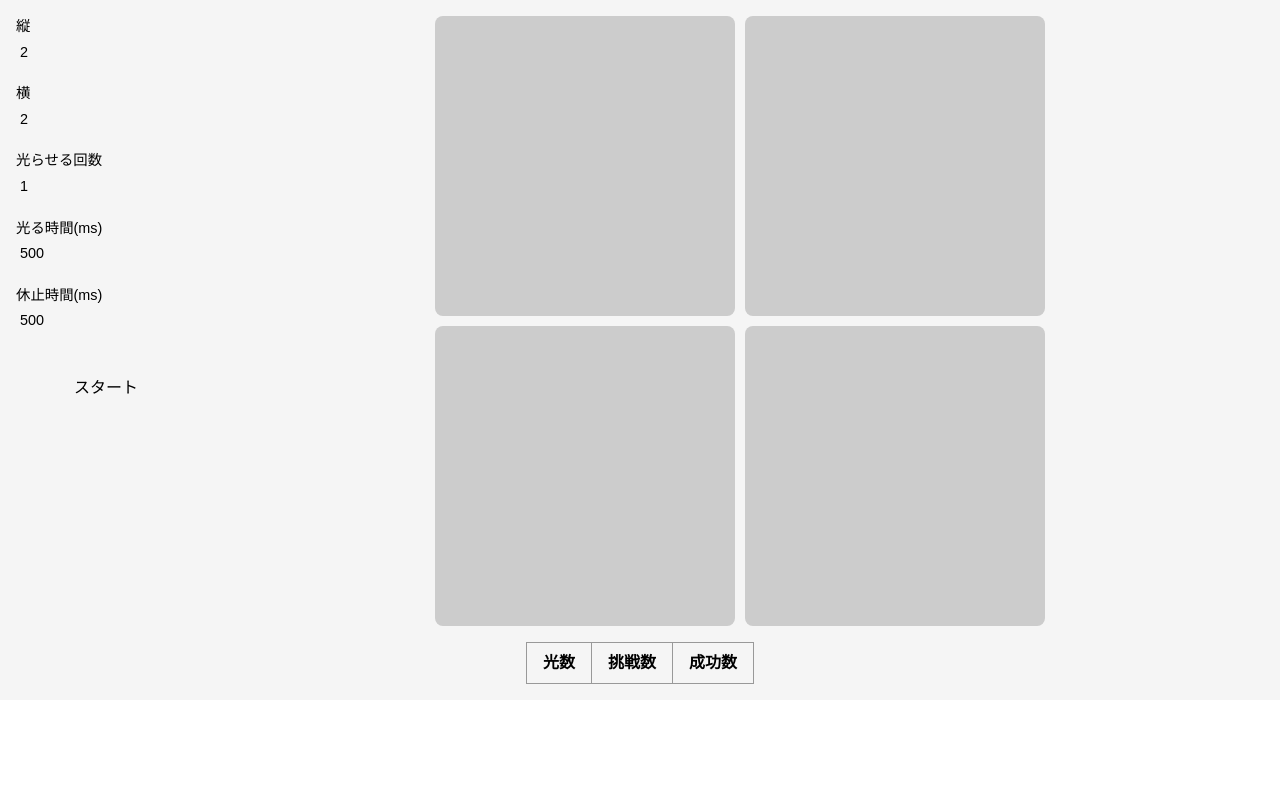
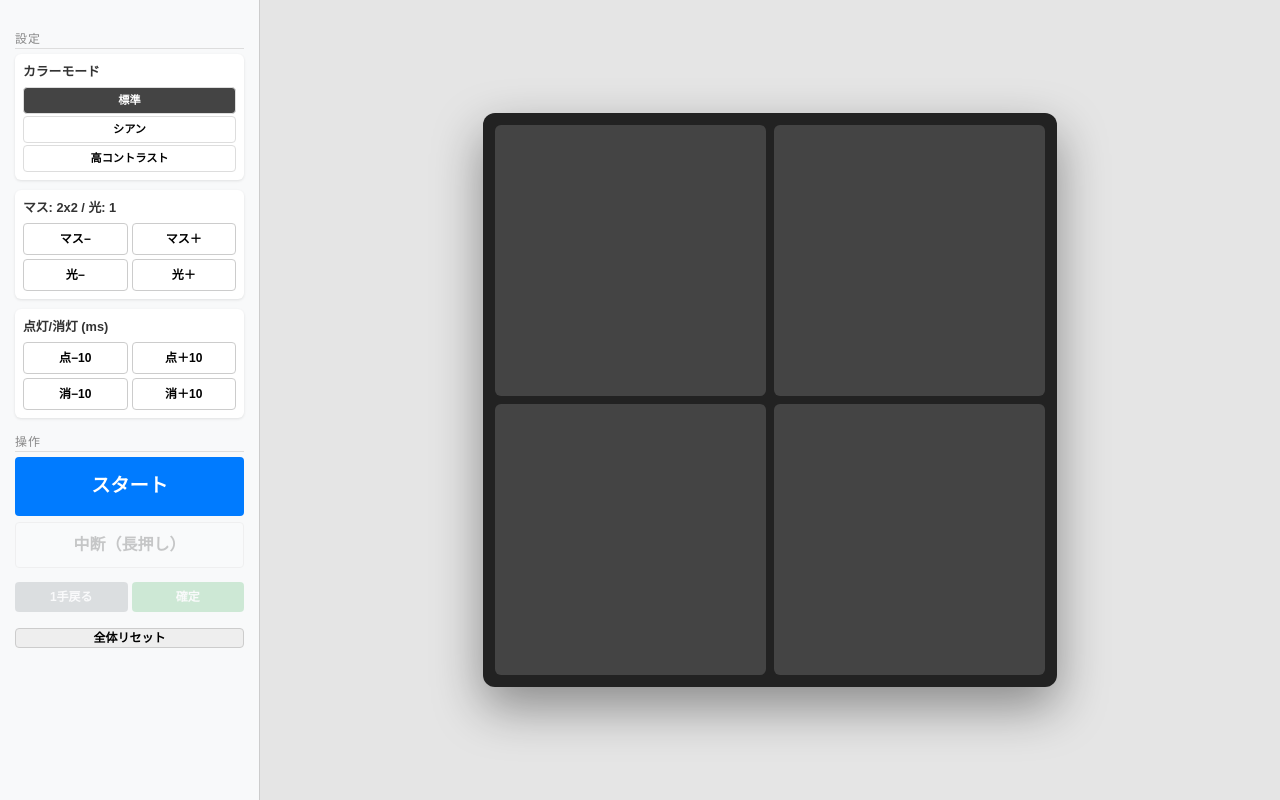
Before and after one commit to yangxiangyangxiang468-tech/medical_app, a SvelteKit app: page / in a window 1280 px wide. Built offline with nearby package versions, Linux system fonts and the light colour scheme.

Commit message:
update +svelte

```diff
--- a/src/routes/+page.svelte
+++ b/src/routes/+page.svelte
@@ -1,240 +1,281 @@
 <script lang="ts">
-  import { onMount } from 'svelte';
+  const CONTAINER_SIZE = 550; // 少し小さくして画面内に収まりやすく調整
 
-  let rows = 2;
-  let cols = 2;
-  let flashCount = 1;
-  let onTime = 500;
-  let offTime = 500;
+  /* ===== デフォルト ===== */
+  const DEFAULT = { grid: 2, flash: 1, on: 500, off: 500 };
 
-  let cells: number[] = [];
+  /* ===== 設定 ===== */
+  let gridSize = DEFAULT.grid;
+  let flashCount = DEFAULT.flash;
+  let onTime = DEFAULT.on;
+  let offTime = DEFAULT.off;
+  let colorMode: 'yellow' | 'cyan' | 'high-contrast' = 'yellow';
+
+  /* ===== 状態 ===== */
   let sequence: number[] = [];
-  let userIndex = 0;
+  let userSequence: number[] = [];
   let activeIndex: number | null = null;
   let isPlaying = false;
+  let isLocked = false;
+  let showInputMessage = false;
+  let result: 'success' | 'fail' | null = null;
+  let hasFinished = false;
+  let cancelPlay = false;
 
-  type Result = { challenge: number; success: number };
-  let results: Record<number, Result> = {};
+  let holdTimer: number;
+  let isHolding = false;
 
-  $: {
-    cells = Array.from({ length: rows * cols }, (_, i) => i);
-    results = {};
-  }
+  $: cells = Array.from({ length: gridSize * gridSize }, (_, i) => i);
 
-  let containerWidth = 0;
-  let containerHeight = 0;
+  const sleep = (ms: number) => new Promise<void>(r => setTimeout(r, ms));
 
-  function updateContainerSize() {
-    containerWidth = Math.min(window.innerWidth - 200, 600);
-    containerHeight = Math.min(window.innerHeight - 200, 600);
-  }
-
-  onMount(() => {
-    updateContainerSize();
-    window.addEventListener("resize", updateContainerSize);
-
-    return () => window.removeEventListener("resize", updateContainerSize);
-  });
-
-  $: cellSize = Math.floor(Math.min(containerWidth / cols, containerHeight / rows));
-
-  async function start(): Promise<void> {
-    if (isPlaying) return;
-
-    isPlaying = true;
-    userIndex = 0;
-    sequence = [];
-
-    if (!results[flashCount]) results[flashCount] = { challenge: 0, success: 0 };
-    results[flashCount].challenge++;
+  async function start() {
+    if (isPlaying || isLocked) return;
+    sequence = []; userSequence = []; activeIndex = null; result = null;
+    showInputMessage = false; cancelPlay = false; hasFinished = false;
+    isPlaying = true; isLocked = true;
 
     for (let i = 0; i < flashCount; i++) {
-      sequence.push(Math.floor(Math.random() * cells.length));
+      sequence.push(Math.floor(Math.random() * (gridSize * gridSize)));
     }
 
     for (const idx of sequence) {
+      if (cancelPlay) break;
       activeIndex = idx;
       await sleep(onTime);
       activeIndex = null;
       await sleep(offTime);
     }
-
     isPlaying = false;
-  }
-
-  function clickCell(index: number): void {
-    if (isPlaying || sequence.length === 0) return;
-
-    if (index === sequence[userIndex]) {
-      userIndex++;
-      if (userIndex === sequence.length) {
-        results[flashCount].success++;
-        resetRound();
-      }
-    } else {
-      resetRound();
+    if (!cancelPlay) {
+      showInputMessage = true;
+      setTimeout(() => (showInputMessage = false), 1500);
     }
   }
 
-  function resetRound(): void {
-    sequence = [];
-    userIndex = 0;
+  function startHold() {
+    if (!isLocked) return;
+    isHolding = true;
+    holdTimer = window.setTimeout(() => { executeInterrupt(); isHolding = false; }, 1000);
   }
 
-  function sleep(ms: number): Promise<void> {
-    return new Promise(resolve => setTimeout(resolve, ms));
+  function clearHold() { clearTimeout(holdTimer); isHolding = false; }
+
+  function executeInterrupt() {
+    cancelPlay = true; isPlaying = false; isLocked = false;
+    activeIndex = null; result = null; hasFinished = false;
+  }
+
+  function clickCell(i: number) {
+    if (isPlaying || result || !isLocked) return;
+    if (userSequence.length >= sequence.length) return;
+    userSequence = [...userSequence, i];
+  }
+
+  function confirm() {
+    if (userSequence.length !== sequence.length) return;
+    result = sequence.every((v, i) => v === userSequence[i]) ? 'success' : 'fail';
+    isLocked = false;
+    hasFinished = true;
+  }
+
+  function resetAll() {
+    if (isLocked) return;
+    gridSize = DEFAULT.grid; flashCount = DEFAULT.flash;
+    onTime = DEFAULT.on; offTime = DEFAULT.off;
+    sequence = []; userSequence = []; activeIndex = null; result = null; hasFinished = false;
   }
 </script>
 
-<div class="container">
+<div class="app" data-color-mode={colorMode}>
+  <div class="side-panel">
+    <div class="scroll-area">
+      <div class="group-title">設定</div>
+      <div class="block">
+        <div class="label">カラーモード</div>
+        <div class="color-picker">
+          <button class:active={colorMode === 'yellow'} on:click={() => colorMode = 'yellow'}>標準</button>
+          <button class:active={colorMode === 'cyan'} on:click={() => colorMode = 'cyan'}>シアン</button>
+          <button class:active={colorMode === 'high-contrast'} on:click={() => colorMode = 'high-contrast'}>高コントラスト</button>
+        </div>
+      </div>
 
-  <div class="main-area">
-    <!-- 設定サイドバー -->
-    <div class="sidebar">
-      <div class="controls">
-        <label>縦
-          <input type="number" min="1" max="6" bind:value={rows} />
-        </label>
+      <div class="block">
+        <div class="label">マス: {gridSize}x{gridSize} / 光: {flashCount}</div>
+        <div class="row">
+          <button disabled={isLocked} on:click={() => gridSize = Math.max(2, gridSize - 1)}>マス−</button>
+          <button disabled={isLocked} on:click={() => gridSize = Math.min(5, gridSize + 1)}>マス＋</button>
+        </div>
+        <div class="row mt-xs">
+          <button disabled={isLocked} on:click={() => flashCount = Math.max(1, flashCount - 1)}>光−</button>
+          <button disabled={isLocked} on:click={() => flashCount++}>光＋</button>
+        </div>
+      </div>
 
-        <label>横
-          <input type="number" min="1" max="6" bind:value={cols} />
-        </label>
+      <div class="block">
+        <div class="label">点灯/消灯 (ms)</div>
+        <div class="row">
+          <button disabled={isLocked} on:click={() => onTime = Math.max(10, onTime - 10)}>点−10</button>
+          <button disabled={isLocked} on:click={() => onTime += 10}>点＋10</button>
+        </div>
+        <div class="row mt-xs">
+          <button disabled={isLocked} on:click={() => offTime = Math.max(10, offTime - 10)}>消−10</button>
+          <button disabled={isLocked} on:click={() => offTime += 10}>消＋10</button>
+        </div>
+      </div>
 
-        <label>光らせる回数
-          <input type="number" min="1" bind:value={flashCount} />
-        </label>
+      <div class="group-title">操作</div>
+      <div class="actions">
+        <button class="primary" disabled={isLocked} on:click={start}>スタート</button>
 
-        <label>光る時間(ms)
-  <input type="number" min="100" step="10" bind:value={onTime} />
-</label>
+        <button
+          class="interrupt-btn"
+          class:holding={isHolding}
+          disabled={!isLocked}
+          on:mousedown={startHold}
+          on:mouseup={clearHold}
+          on:mouseleave={clearHold}
+          on:touchstart|preventDefault={startHold}
+          on:touchend={clearHold}
+        >
+          <span>中断（長押し）</span>
+          <div class="progress" style="transition: {isHolding ? '1s linear' : '0s'}; width: {isHolding ? '100%' : '0%'}"></div>
+        </button>
 
-<label>休止時間(ms)
-  <input type="number" min="100" step="10" bind:value={offTime} />
-</label>
+        {#if hasFinished}
+          <button class="replay-btn" on:click={() => {
+              const temp = sequence; sequence = [];
+              setTimeout(() => { sequence = temp; (async () => {
+                isPlaying = true;
+                for (const idx of sequence) {
+                  activeIndex = idx; await sleep(onTime); activeIndex = null; await sleep(offTime);
+                }
+                isPlaying = false;
+              })() }, 10);
+            }} disabled={isPlaying}>
+            正解のみ再生
+          </button>
+        {/if}
 
-        <button type="button" class="start" on:click={start}>
-          スタート
-        </button>
+        <div class="row mt-sm">
+          <button class="undo" on:click={() => userSequence = userSequence.slice(0, -1)} disabled={isPlaying || result || userSequence.length === 0}>1手戻る</button>
+          <button class="confirm" on:click={confirm} disabled={isPlaying || result || !isLocked || userSequence.length !== sequence.length}>確定</button>
+        </div>
+
+        <button class="reset" on:click={resetAll} disabled={isLocked}>全体リセット</button>
       </div>
     </div>
+  </div>
 
-    <!-- グリッド -->
+  <div class="main-content">
     <div class="grid-wrapper">
       <div
         class="grid"
-        style="
-          grid-template-columns: repeat({cols}, {cellSize}px);
-          justify-content: center;
-        "
+        style="width:{CONTAINER_SIZE}px; height:{CONTAINER_SIZE}px; grid-template-columns:repeat({gridSize}, 1fr);"
       >
-        {#each cells as _, index}
-          <button
-            type="button"
-            class="cell {activeIndex === index ? 'active' : ''}"
-            aria-label="cell"
-            on:click={() => clickCell(index)}
-            style="width: {cellSize}px; height: {cellSize}px;"
-          ></button>
+        {#each cells as i}
+          <button class="cell" class:active={activeIndex === i} on:click={() => clickCell(i)}>
+            {#each userSequence as val, idx}
+              {#if val === i}
+                <span class="num">{idx + 1}</span>
+              {/if}
+            {/each}
+          </button>
         {/each}
       </div>
     </div>
   </div>
 
-  <!-- 結果テーブル -->
-  <table>
-    <thead>
-      <tr>
-        <th>光数</th>
-        <th>挑戦数</th>
-        <th>成功数</th>
-      </tr>
-    </thead>
-    <tbody>
-      {#each Object.entries(results) as [count, r]}
-        <tr>
-          <td>{count}</td>
-          <td>{r.challenge}</td>
-          <td>{r.success}</td>
-        </tr>
-      {/each}
-    </tbody>
-  </table>
+  {#if showInputMessage}<div class="overlay">入力してください</div>{/if}
+  {#if result}<div class="overlay {result}" on:click={() => result = null}>{result === 'success' ? '正解！' : '失敗...'}</div>{/if}
 </div>
 
 <style>
-  .container {
-    padding: 1rem;
+  /* レイアウト：左にパネル、右にグリッド */
+  .app {
+    display: flex;
+    height: 100vh;
+    width: 100vw;
+    overflow: hidden; /* 全体スクロール禁止 */
+    background: #e5e5e5;
     font-family: sans-serif;
-    background: #f5f5f5;
+  }
+
+  .side-panel {
+    width: 260px;
+    background: #f8f9fa;
+    border-right: 1px solid #ccc;
     display: flex;
     flex-direction: column;
-    align-items: center;
   }
 
-  .main-area {
-    display: flex;
-    width: 100%;
-    justify-content: center;
-    gap: 20px;
+  .scroll-area {
+    padding: 15px;
+    overflow-y: auto; /* パネル内だけ必要ならスクロール */
+    flex: 1;
   }
 
-  .sidebar {
-    flex-shrink: 0;
-    width: 180px;
-  }
-
-  .controls {
-    display: flex;
-    flex-direction: column;
-    gap: 1rem;
-  }
-
-  label {
-    display: flex;
-    flex-direction: column;
-    font-size: 0.9rem;
-  }
-
-  input {
-    padding: 0.25rem;
-  }
-
-  .start {
-    margin-top: 1rem;
-    padding: 0.5rem 1rem;
-    font-size: 1rem;
-  }
-
-  .grid-wrapper {
+  .main-content {
+    flex: 1;
     display: flex;
     justify-content: center;
     align-items: center;
-    flex-grow: 1;
-    min-height: 200px;
+    padding: 20px;
   }
 
-  .grid {
-    display: grid;
-    gap: 10px;
+  .group-title {
+    font-size: 0.75rem;
+    color: #888;
+    text-transform: uppercase;
+    letter-spacing: 1px;
+    margin: 15px 0 5px;
+    border-bottom: 1px solid #ddd;
   }
 
-  .cell {
-    background: #ccc;
-    border: none;
-    border-radius: 8px;
-  }
+  .block { background: white; padding: 8px; border-radius: 6px; margin-bottom: 10px; box-shadow: 0 1px 3px rgba(0,0,0,0.1); }
+  .label { font-weight: bold; margin-bottom: 6px; font-size: 0.8rem; color: #333; }
+  .row { display: flex; gap: 4px; }
+  .row button { flex: 1; padding: 6px 2px; font-size: 0.75rem; }
+  .mt-xs { margin-top: 4px; }
+  .mt-sm { margin-top: 8px; }
 
-  .cell.active {
-    background: yellow;
-  }
+  /* カラーボタン */
+  .color-picker { display: flex; flex-direction: column; gap: 2px; }
+  .color-picker button { font-size: 0.7rem; padding: 4px; border: 1px solid #ddd; }
+  .color-picker button.active { background: #444; color: white; }
 
-  table {
-    border-collapse: collapse;
-    margin-top: 1rem;
-  }
+  /* アクションボタン */
+  .actions { display: flex; flex-direction: column; gap: 6px; }
+  .primary { background: #007bff; color: white; padding: 15px; font-size: 1.2rem; border: none; }
+  .confirm { background: #28a745; color: white; border: none; }
+  .undo { background: #6c757d; color: white; border: none; }
+  .replay-btn { background: #6f42c1; color: white; border: none; padding: 10px; }
+  .reset { margin-top: 10px; font-size: 0.75rem; background: #eee; }
 
-  th, td {
-    border: 1px solid #999;
-    padding: 0.5rem 1rem;
-  }
+  /* 中断ボタン */
+  .interrupt-btn { position: relative; overflow: hidden; padding: 10px; background: white; }
+  .interrupt-btn span { position: relative; z-index: 3; }
+  .interrupt-btn .progress { position: absolute; left: 0; top: 0; bottom: 0; background: #ff4444; opacity: 0.3; z-index: 2; }
+
+  /* グリッド表示 */
+  .grid-wrapper { background: #222; padding: 12px; border-radius: 12px; box-shadow: 0 20px 50px rgba(0,0,0,0.4); }
+  .grid { display: grid; gap: 8px; }
+  .cell { background: #444; border: none; border-radius: 6px; position: relative; cursor: pointer; transition: background 0.15s; }
+  .cell:hover:not(.active) { background: #555; }
+
+  /* カラーモードごとの発光色 */
+  [data-color-mode="yellow"] .cell.active { background: #ffff00 !important; box-shadow: 0 0 30px #ffff00; }
+  [data-color-mode="cyan"]   .cell.active { background: #00ffff !important; box-shadow: 0 0 30px #00ffff; }
+  [data-color-mode="high-contrast"] .cell.active { background: #ffffff !important; box-shadow: 0 0 40px #ffffff; border: 5px solid #ff00ff; }
+
+  .num { position: absolute; inset: 0; display: flex; justify-content: center; align-items: center; font-size: 2.5rem; color: white; text-shadow: 0 0 10px #000; font-weight: 900; pointer-events: none; }
+
+  /* 結果表示（少し透過を下げてグリッドが見えるように） */
+  .overlay { position: fixed; inset: 0; background: rgba(0,0,0,0.7); color: white; font-size: 4rem; display: flex; justify-content: center; align-items: center; z-index: 100; cursor: pointer; text-align: center; }
+  .overlay.success { border: 25px solid #44ff44; color: #44ff44; }
+  .overlay.fail { border: 25px solid #ff4444; color: #ff4444; }
+
+  button { border: 1px solid #ccc; cursor: pointer; font-weight: bold; border-radius: 4px; }
+  button:hover:not(:disabled) { filter: brightness(0.9); }
+  button:disabled { opacity: 0.2; cursor: not-allowed; }
 </style>
```
